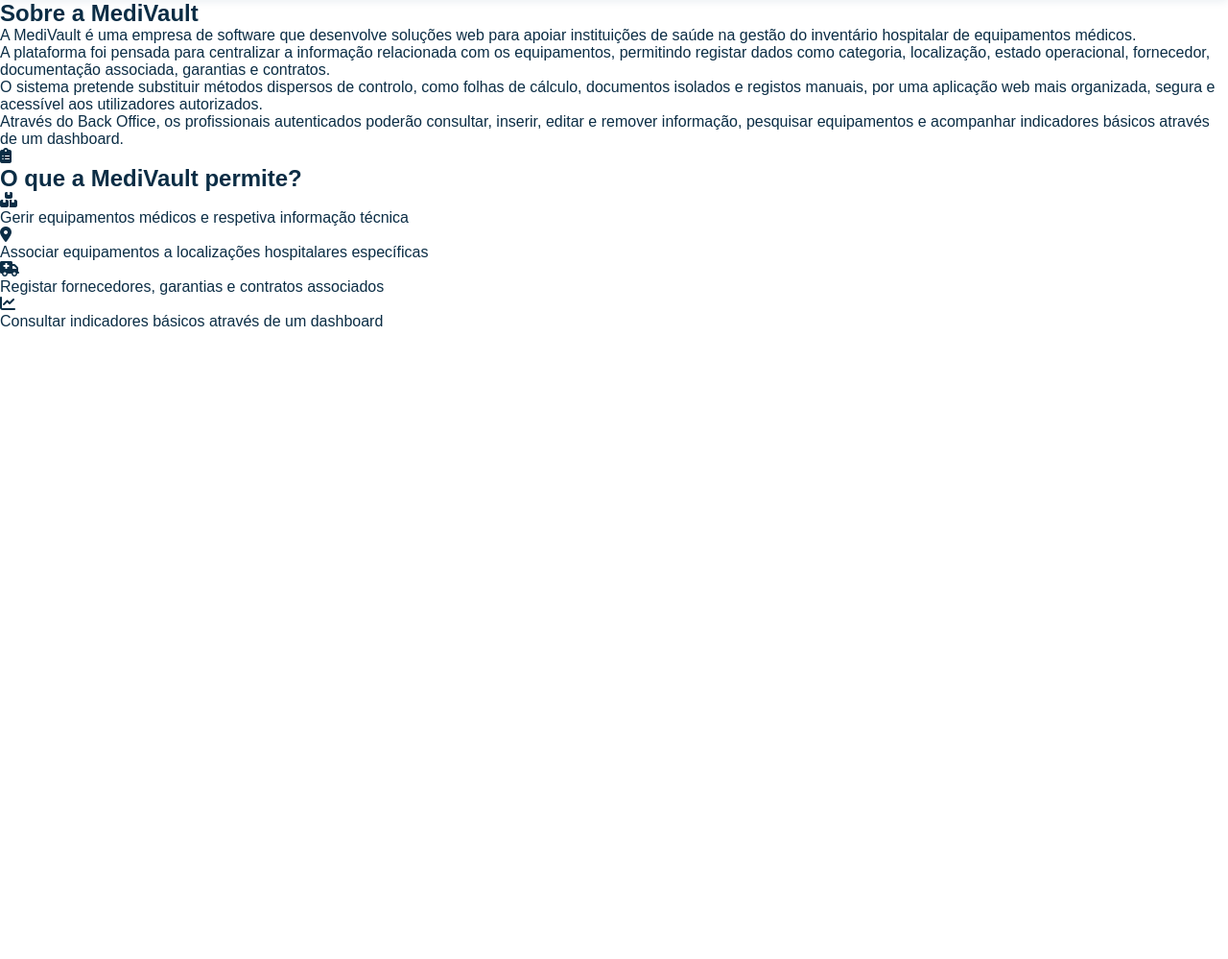
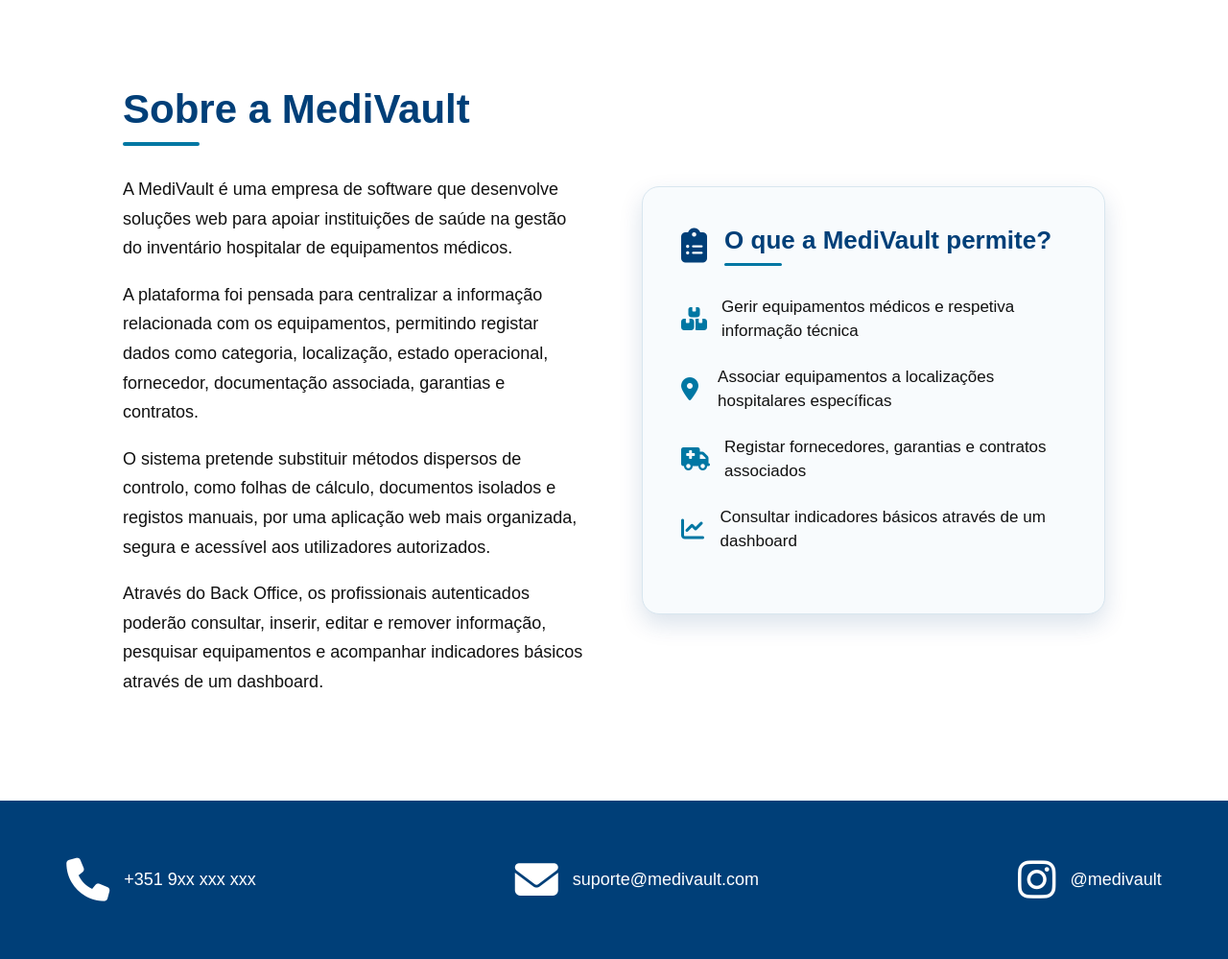
Before and after one commit to joana-rodrigues-1241466/SibdasProjeto, a PHP site: page /sobre.html in a window 1280 px wide. Shown: the part 110-1109 px from the top of the page at 96% size. Before the commit the page ends 450 px from the top, so only its background shows below. Run offline with PHP 8.4, Linux system fonts and the light colour scheme.

Commit message:
Ajustei o scroll e a secção sobre da página inicial

```diff
--- a/assets/css/estilos.css
+++ b/assets/css/estilos.css
@@ -10,6 +10,7 @@ html, body {
     max-width: 100%;
     overflow-x: hidden;
     min-height: 100%;
+    scroll-behavior: smooth;
 }
 
 /* Corpo da página */
@@ -266,3 +267,139 @@ footer {
         font-size: 26px;
     }
 }
+
+/* Secções gerais da página inicial */
+.secao {
+    background-color: #ffffff;
+    padding: 90px 10%;
+    color: #0b2d45;
+}
+
+/* Secção Sobre */
+.sobre-section {
+    background-color: #ffffff;
+}
+
+.sobre-container {
+    display: flex;
+    align-items: center;
+    justify-content: space-between;
+    gap: 60px;
+}
+
+.sobre-texto {
+    flex: 1.2;
+}
+
+.sobre-texto h1 {
+    font-size: 42px;
+    color: #003f78;
+    margin-bottom: 10px;
+}
+
+.linha-titulo {
+    width: 80px;
+    height: 4px;
+    background-color: #0077a3;
+    margin-bottom: 30px;
+    border-radius: 10px;
+}
+
+.sobre-texto p {
+    font-size: 18px;
+    line-height: 1.7;
+    margin-bottom: 18px;
+    color: #111111;
+    text-align: left;
+}
+
+/* Card da secção Sobre */
+.sobre-card {
+    flex: 1;
+    background-color: #f8fbfd;
+    border: 1px solid #d8e6ef;
+    padding: 40px;
+    border-radius: 18px;
+    box-shadow: 0 10px 25px rgba(0, 63, 120, 0.15);
+}
+
+.card-titulo {
+    display: flex;
+    align-items: center;
+    gap: 18px;
+    margin-bottom: 30px;
+}
+
+.card-titulo i {
+    font-size: 36px;
+    color: #003f78;
+}
+
+.card-titulo h2 {
+    font-size: 26px;
+    color: #003f78;
+}
+
+.linha-card {
+    width: 60px;
+    height: 3px;
+    background-color: #0077a3;
+    margin-top: 8px;
+    border-radius: 10px;
+}
+
+.funcao-sobre {
+    display: flex;
+    align-items: center;
+    gap: 15px;
+    margin-bottom: 22px;
+}
+
+.funcao-sobre i {
+    font-size: 24px;
+    color: #0077a3;
+    width: 30px;
+}
+
+.funcao-sobre p {
+    font-size: 17px;
+    line-height: 1.5;
+    color: #111111;
+    margin: 0;
+}
+
+/* Para o menu não tapar o título ao clicar */
+section {
+    scroll-margin-top: 0px;
+}
+
+/* Responsividade da secção Sobre */
+@media (max-width: 900px) {
+    .sobre-container {
+        flex-direction: column;
+        align-items: flex-start;
+    }
+
+    .sobre-card {
+        width: 100%;
+    }
+
+    .secao {
+        padding: 70px 7%;
+    }
+
+    .sobre-texto h1 {
+        font-size: 34px;
+    }
+
+    .sobre-texto p {
+        font-size: 16px;
+        line-height: 1.7;
+    }
+}
+
+/* Página Sobre individual */
+.pagina-sobre {
+    background-color: #ffffff;
+    padding: 90px 10%;
+}
--- a/sobre.html
+++ b/sobre.html
@@ -24,10 +24,10 @@
             <h3>MediVault</h3>
         </div>
         <div>
-            <a href="index.html">Home</a>
-            <a href="sobre.html">Sobre</a>
-            <a href="funcionalidades.html">Funcionalidades</a>
-            <a href="contactos.html">Contactos</a>
+            <a href="index.html#home">Home</a>
+            <a href="index.html#sobre">Sobre</a>
+            <a href="index.html#funcionalidades">Funcionalidades</a>
+            <a href="index.html#contactos">Contactos</a>
             <a href="iniciar-sessao.html">Iniciar Sessão</a>
         </div>
     </nav>
@@ -98,6 +98,23 @@
     </main>
 
     <!--rodapé-->
+    <footer>
+        <div class="footer-item">
+            <i class="fa-solid fa-phone"></i>
+            <p>+351 9xx xxx xxx</p>
+        </div>
+
+        <div class="footer-item">
+            <i class="fa-solid fa-envelope"></i>
+            <p>suporte@medivault.com</p>
+        </div>
+
+        <div class="footer-item">
+            <i class="fa-brands fa-instagram"></i>
+            <p>@medivault</p>
+        </div>
+    </footer>
+
 </body>
 
 </html>
```
Also changed, not shown: index.html (+69 -3 lines).
